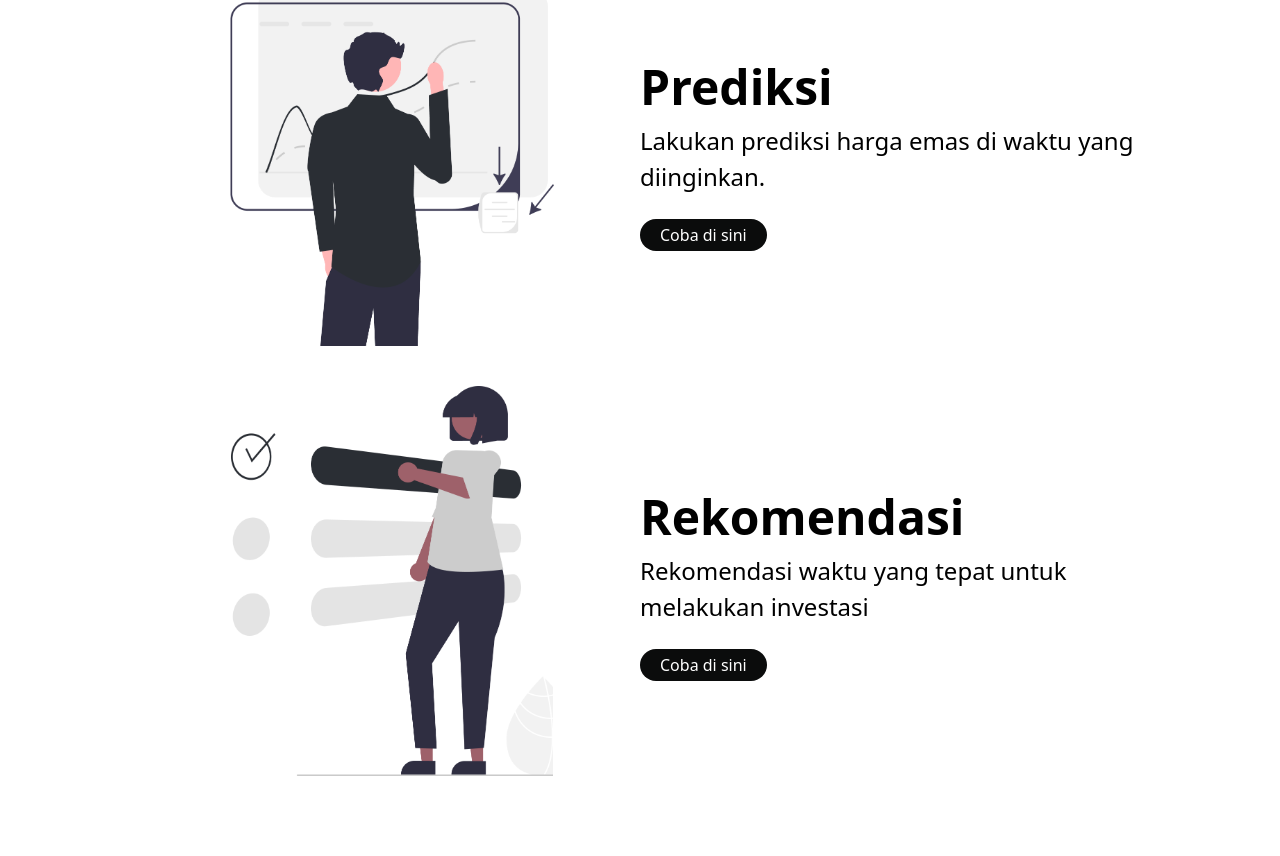
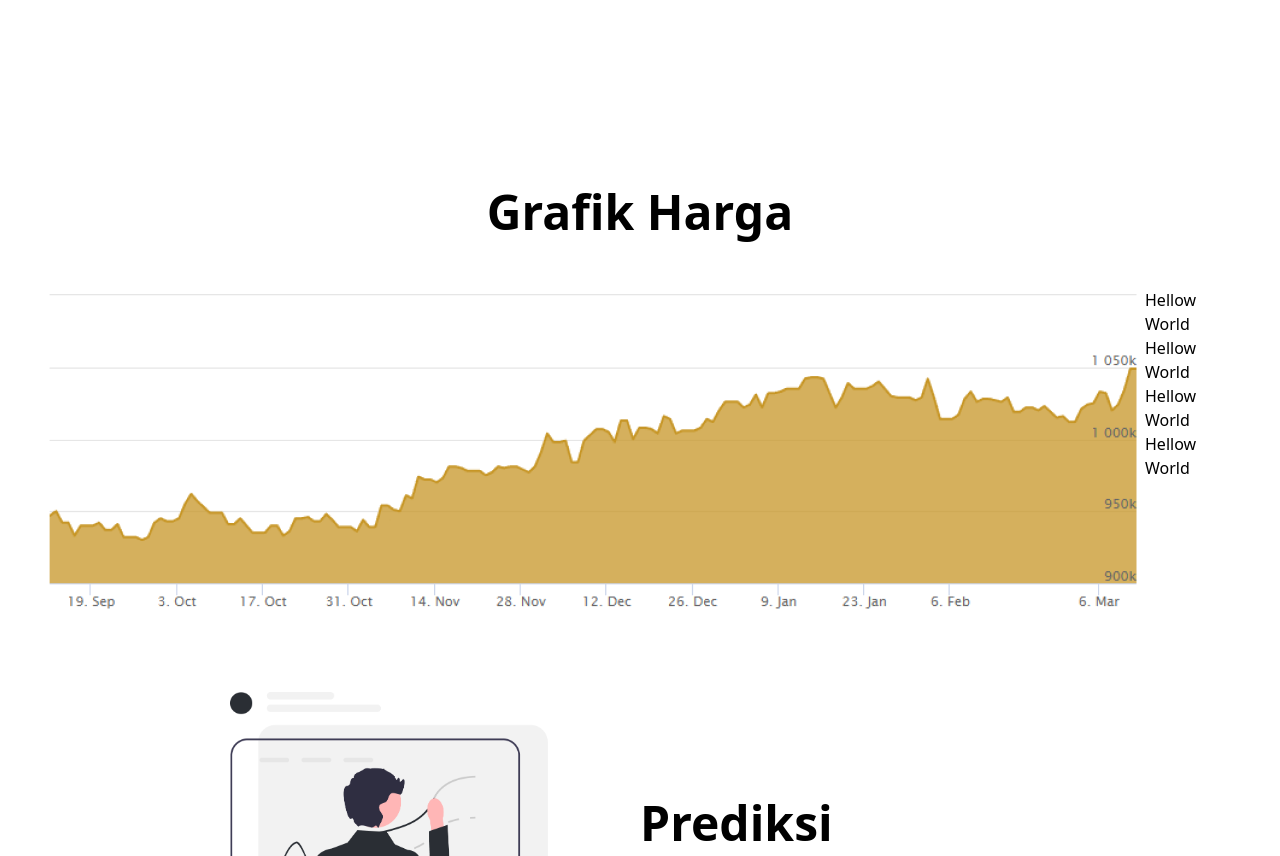
Before and after one commit to Bejo-Group/goldy-FE, a React (Create React App) app in the folder goldy/: page / in a window 1280 px wide. Shown: the part 624-1480 px from the top of the page. Built offline with nearby package versions, Linux system fonts and the light colour scheme.

Commit message:
Add graph components

```diff
--- a/goldy/src/components/Def.jsx
+++ b/goldy/src/components/Def.jsx
@@ -3,7 +3,7 @@ import Hero from '../assets/HeroImage.jpg'
 
 function Def() {
   return (
-    <div className='grid grid-cols-2 flex justify-center items-center mx-10'>
+    <div className='grid grid-cols-2 flex justify-center items-center mx-10 h-screen'>
         <div className='flex justify-center items-center'>
             <img
                 className="h-[444px]"
--- a/goldy/src/components/Home.jsx
+++ b/goldy/src/components/Home.jsx
@@ -6,6 +6,7 @@ import LoadingBar from './LoadingBar'
 import Navbar from './Navbar'
 import OutputHarga from './OutputHarga'
 import Def from './Def'
+import ToGraph from './ToGraphLanding'
 import ToPrediksi from './ToPrediksi'
 import ToRekomendasi from './ToRekomendasi'
 import ToTips from './ToTips'
@@ -16,6 +17,7 @@ function Home () {
         <Navbar/>
         <div className='min-h-screen'>
             <Def/>
+            <ToGraph/>
             <ToPrediksi/>
             <ToRekomendasi/>
             <ToTips/>
--- a/goldy/src/components/Navbar.jsx
+++ b/goldy/src/components/Navbar.jsx
@@ -7,7 +7,7 @@ function Nav() {
 
   return (
     <div>
-      <nav className="bg-gold font-primary font-bold text-2xl">
+      <nav className="fixed bg-gold font-primary font-bold text-2xl w-full">
         <div className="max-w-full mx-auto px-4 sm:px-6 lg:px-8">
           <div className="flex items-center justify-between h-24">
             <div className="flex items-center">
--- /dev/null
+++ b/goldy/src/components/ToGraphLanding.jsx
@@ -0,0 +1,27 @@
+import React from "react";
+import DummyGraph from "../assets/DummyGraph.png"
+
+function ToGraphLanding () {
+    return(
+        <div>
+            <div>
+                <p className="font-bold text-h-xl text-center">Grafik Harga</p>
+            </div>
+            <div className="flex justify-center p-10">
+                <img
+                className="scale-100"
+                src={DummyGraph}
+                alt="Dummy-Graph"
+                />
+                <div>
+                    <p>Hellow World</p>
+                    <p>Hellow World</p>
+                    <p>Hellow World</p>
+                    <p>Hellow World</p>
+                </div>
+            </div>
+        </div>
+    )
+}
+
+export default ToGraphLanding
```
Also changed, not shown: goldy/src/assets/DummyGraph.png (added).
